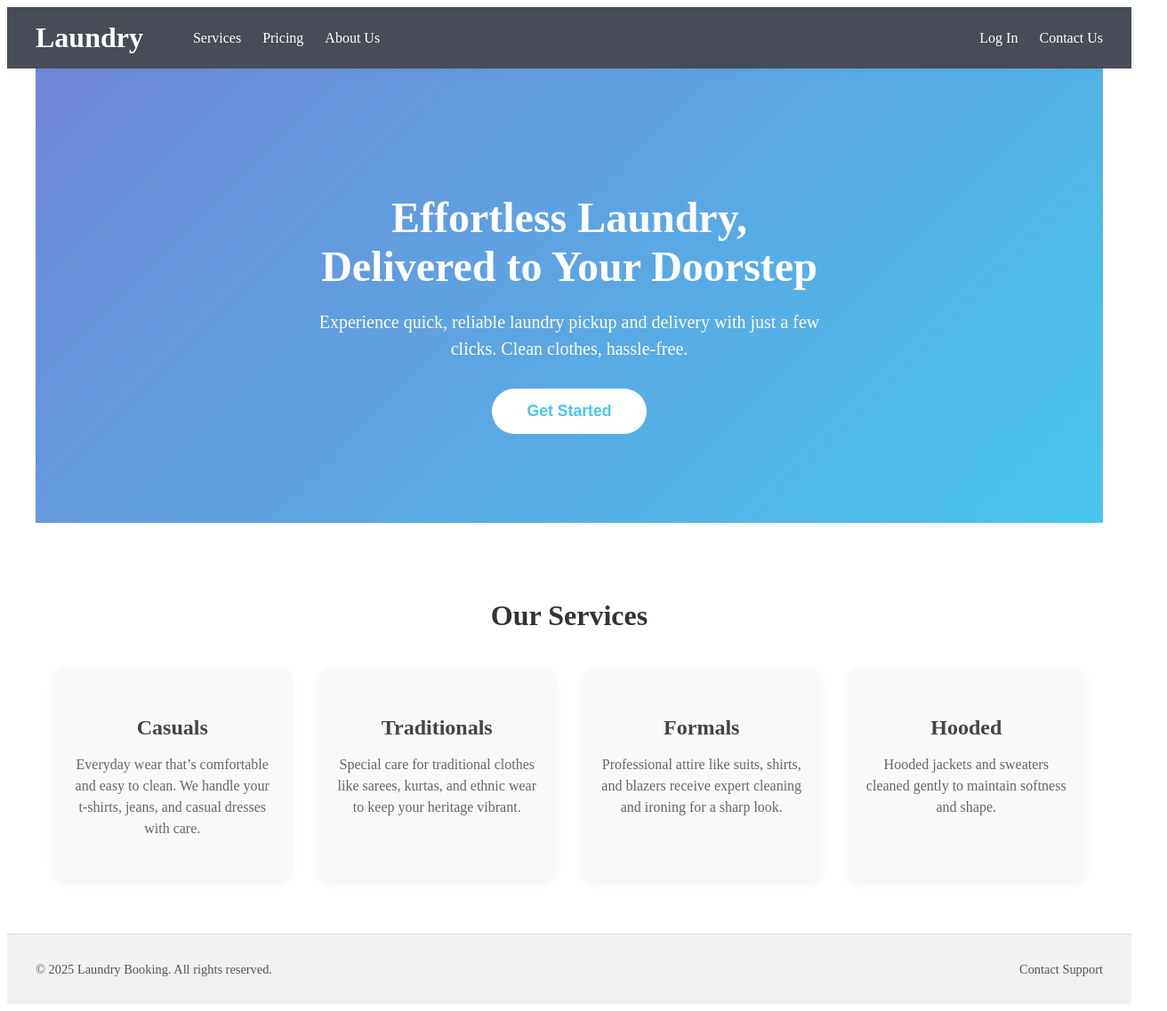
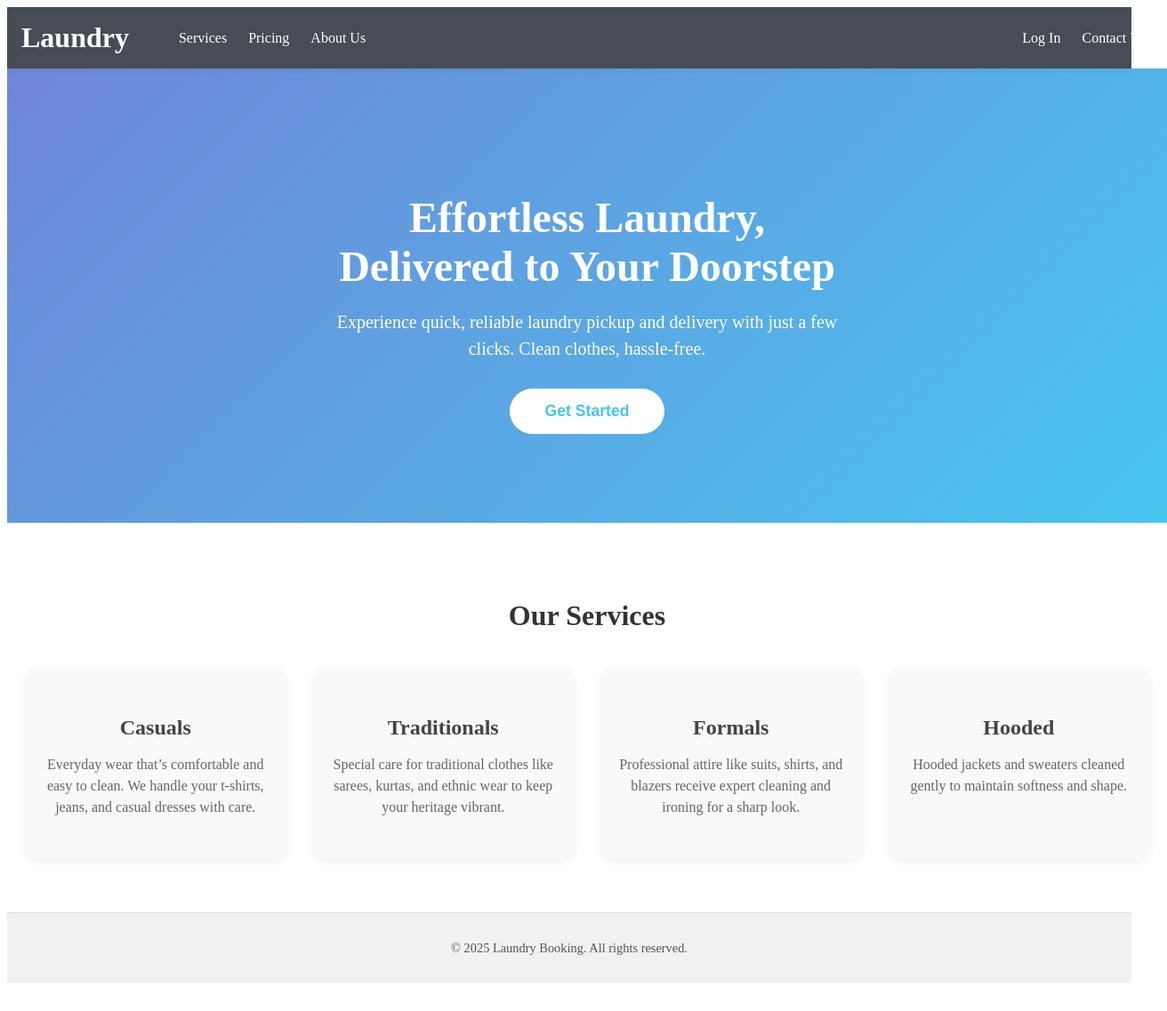
Before and after one commit to Karan28272827/washwagon, a React (Create React App) app in the folder frontend/: page / in a window 1280 px wide. Shown: the whole page at 89% size, 1312 px wide, since content can reach past the window. After the commit the page ends 1113 px from the top, so only its background shows below. Built offline with nearby package versions, Linux system fonts and the light colour scheme.

Commit message:
Tedious mistakes

```diff
--- a/frontend/src/App.tsx
+++ b/frontend/src/App.tsx
@@ -6,9 +6,9 @@ import Services from './components/Services';
 
 const App: React.FC = () => {
   return (
-    <div style={{ display: 'flex', flexDirection: 'column', minHeight: '100vh' }}>
+    <div >
       <Header />
-      <main style={{ flex: 1, maxWidth: 1200, margin: '0 auto', width: '100%' }}>
+      <main style={{maxWidth: '1635px'}}>
         <Hero />
         <Services />
         {/* Add more sections here */}
--- a/frontend/src/components/Footer/Footer.module.css
+++ b/frontend/src/components/Footer/Footer.module.css
@@ -12,7 +12,7 @@
   margin: 0 auto;
   padding: 0 1rem;
   display: flex;
-  justify-content: space-between;
+  justify-content: center;
   align-items: center;
 }
 
--- a/frontend/src/components/Footer/Footer.tsx
+++ b/frontend/src/components/Footer/Footer.tsx
@@ -6,11 +6,6 @@ const Footer: React.FC = () => {
     <footer className={styles.footer}>
       <div className={styles.container}>
         <p>© 2025 Laundry Booking. All rights reserved.</p>
-        <div>
-          <a href="mailto:support@laundrybooking.com" className={styles.link}>
-            Contact Support
-          </a>
-        </div>
       </div>
     </footer>
   );
--- a/frontend/src/components/Header/Header.module.css
+++ b/frontend/src/components/Header/Header.module.css
@@ -9,8 +9,8 @@
 }
 
 .container {
-  max-width: 1200px;
-  margin: 0 auto;
+  width: 100%;
+  max-width: 1600px;
   padding: 0 1rem;
   display: flex;
   justify-content: space-between;
--- a/frontend/src/components/Hero.module.css
+++ b/frontend/src/components/Hero.module.css
@@ -1,5 +1,6 @@
 .hero {
   background: linear-gradient(135deg, #6f86d6, #48c6ef);
+  width: 100%;
   color: #fff;
   padding: 100px 20px;
   text-align: center;
--- a/frontend/src/components/Services.module.css
+++ b/frontend/src/components/Services.module.css
@@ -1,6 +1,6 @@
 .servicesSection {
   padding: 60px 20px;
-  max-width: 1200px;
+  width: 100%;
   margin: 0 auto;
 }
 
```
